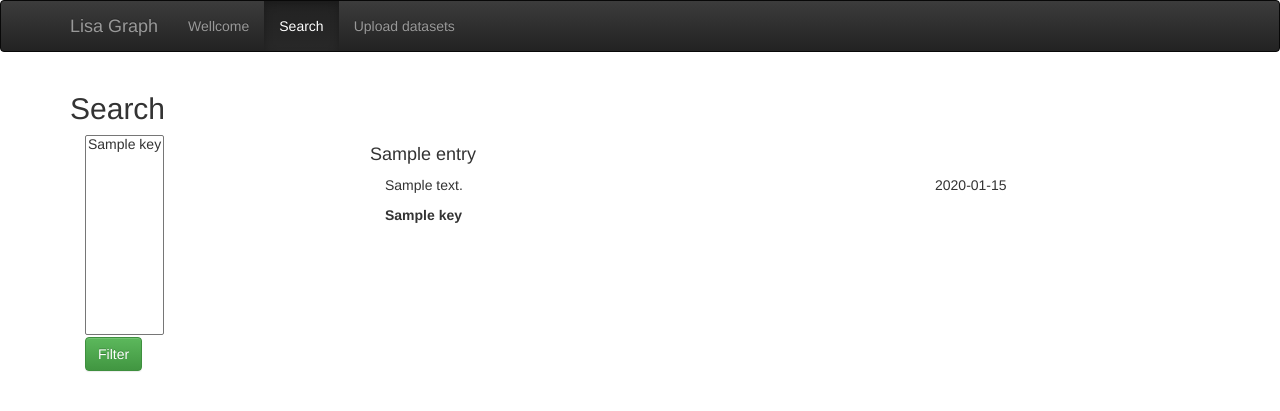
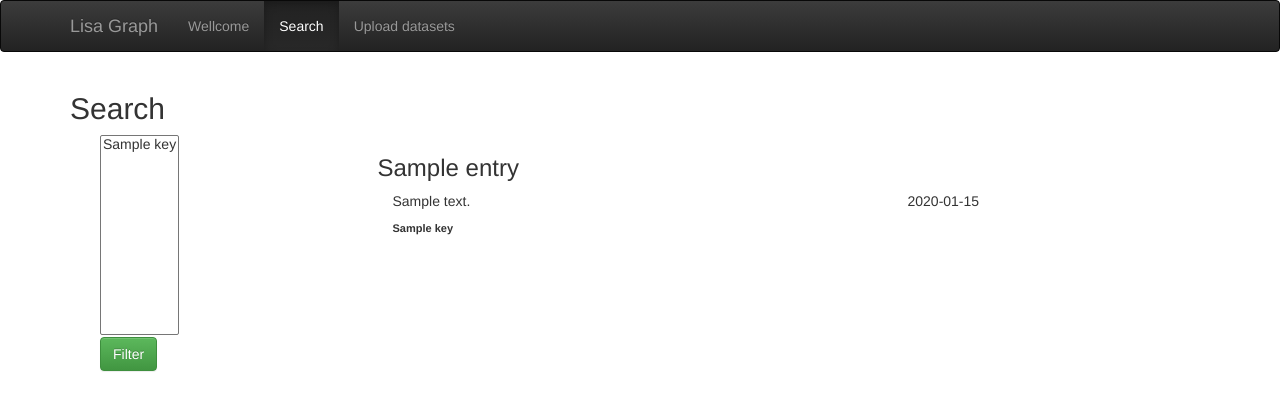
Before and after one commit to ssoto/hack4medAND, a Django app: template lisa_graph/lisa_graph/templates/lisa_search/search.html in a window 1280 px wide. Shown: the top 411 px of the page. Run offline with Django 3.2, Linux system fonts and the light colour scheme; the template is opened without the code that fills it: most values are stand-ins (such as "Sample title", 1, 10 or a date in 2020); parts of the project's set-up code (start-up, migrations or seed data) failed here and were passed over; some libraries are stand-ins or nearby versions.

Commit message:
Better layout for search tab

```diff
--- a/lisa_graph/lisa_graph/templates/lisa_search/search.html
+++ b/lisa_graph/lisa_graph/templates/lisa_search/search.html
@@ -9,8 +9,8 @@
 
 {% block content %}
 <h2>Search</h2>
-
-<div class="row col-lg-3">
+<div class="row col-lg-12">
+    <div class="col-lg-3">
         {% block filtering %}
         {% if keys|length > 0 %}
         <div class="col-lg-3">
@@ -29,21 +29,24 @@
 
     {% block timeline %}
     <div class="pull-right col-lg-9">
+        <div class="col-lg-12">
             {% for entry in last_entries %}
-    <h4>{{entry.name}}</h4>
+            <h3>{{entry.name}}</h3>
             <div class="col-lg-8">
                 <p>{{entry.description}}</p>
             </div>
-    <div class="col-lg-3">
+            <div class="col-lg-4">
                 {{entry.creation_date.date.isoformat}}
             </div>
-    <div class="col-lg-6">
+            <br>
+            <div class="col-lg-12" style="font-size:11px">
                 {% for k in entry.keys %}
                 <strong>{{k.name}}</strong>
                 {% endfor %}
             </div>
+    {% endfor %}
         </div>
-{% endfor %}
+    </div>
     {% endblock %}
 </div>
 
```
Lines whose indentation alone changed are shown as unchanged.
